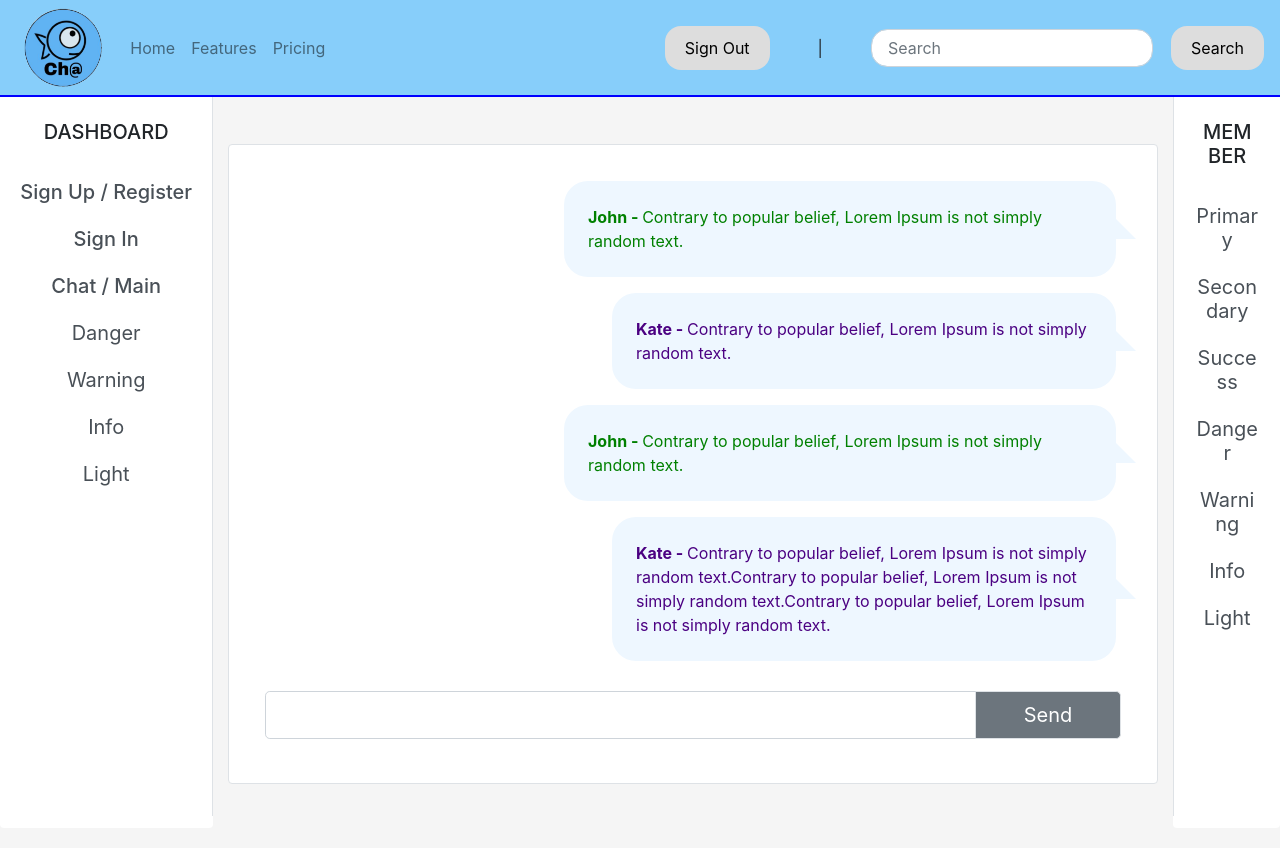
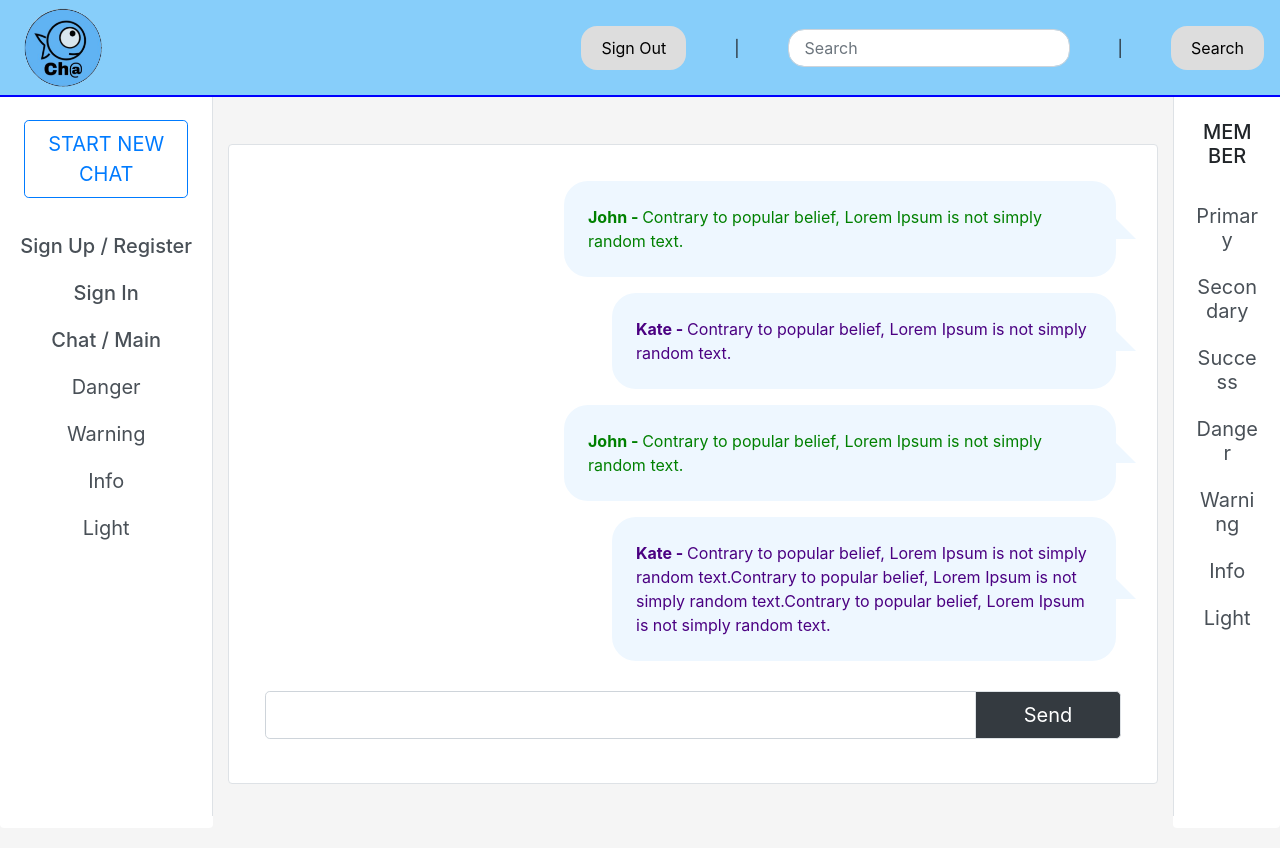
Before and after one commit to catnap89/HelloWorldCommunity, a React (Create React App) app in the folder client/: page /community/1 in a window 1280 px wide. Built offline with nearby package versions, Linux system fonts and the light colour scheme.

Commit message:
added start new chat button, muted links in navbar

```diff
--- a/client/src/components/Chatbox/index.js
+++ b/client/src/components/Chatbox/index.js
@@ -40,7 +40,7 @@ const Chatbox = (props) => (
                 aria-describedby="basic-addon2"
             />
             <InputGroup.Append>
-                <Button variant="secondary border pl-5 pr-5">Send</Button>
+                <Button variant="dark border pl-5 pr-5">Send</Button>
             </InputGroup.Append>
             </InputGroup>
         </Card.Footer>
--- a/client/src/components/Side/index.js
+++ b/client/src/components/Side/index.js
@@ -2,8 +2,8 @@
 import React from 'react';
 import ListGroup from 'react-bootstrap/ListGroup'
 import {Link} from "react-router-dom";
-
-import Card from 'react-bootstrap/Card'
+import Button from 'react-bootstrap/Button';
+import Card from 'react-bootstrap/Card';
 import './side.css';
 
 const Side =(props) => (
@@ -16,7 +16,10 @@ const Side =(props) => (
     <ListGroup className="flush" variant="flush border-right">
 
       <ListGroup.Item className='pt-3 p-4 channel'>
-        DASHBOARD
+      <Button variant="outline-primary" size="lg">
+      START NEW CHAT
+    </Button>
+
       </ListGroup.Item>
 
       <ListGroup.Item action variant="white border-0" as={Link} to="/signup">
--- a/client/src/components/Top/index.js
+++ b/client/src/components/Top/index.js
@@ -13,14 +13,14 @@ const Top = (props) => (
           />
   </Navbar.Brand>
   <Nav className="mr-auto">
-    <Nav.Link href="#home">Home</Nav.Link>
+    {/* <Nav.Link href="#home">Home</Nav.Link>
     <Nav.Link href="#features">Features</Nav.Link>
-    <Nav.Link href="#pricing">Pricing</Nav.Link>
+    <Nav.Link href="#pricing">Pricing</Nav.Link> */}
   </Nav>
   <Form inline>
   <Button className="button mr-5" variant="dark">Sign Out</Button><span> | </span>
-    <FormControl type="text" placeholder="Search" className=" p-3 mr-3 ml-5 form" />
-    <Button className ="mr-3 button" variant="dark">Search</Button>
+    <FormControl type="text" placeholder="Search" className=" p-3 mr-3 ml-5 mr-5 form" /><span> | </span>
+    <Button className ="ml-5 mr-3 button" variant="dark">Search</Button>
   </Form>
 </Navbar>
 )
```
